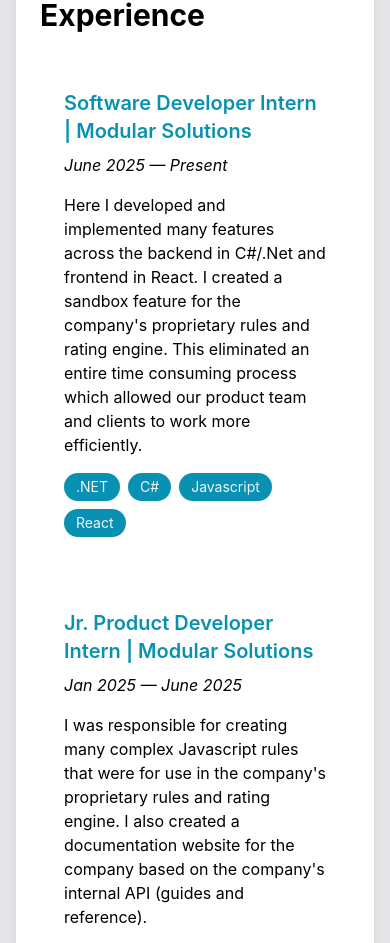
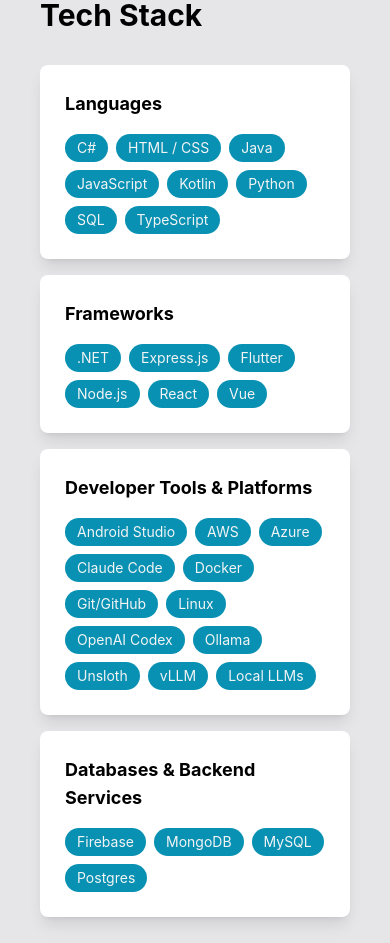
Before and after one commit to ryanwoong/portfolio-website, a Vue app: page / in a window 390 px wide. Shown: the part 1029-1972 px from the top of the page. Built offline with nearby package versions, Linux system fonts and the light colour scheme.

Commit message:
feat: update resume, change frontend

```diff
--- a/src/components/Experience.vue
+++ b/src/components/Experience.vue
@@ -1,26 +1,25 @@
 <script setup>
-import { defineProps } from 'vue';
+import { defineProps } from "vue";
 
 const props = defineProps({
   position: String,
   company: String,
   years: String,
   description: String,
-    skills: Array
+  skills: Array,
 });
 </script>
 
 <template>
   <div class="mb-6 max-w-3xl">
     <div
-            class="p-6"
+      class="p-6 border border-transparent rounded-lg backdrop-blur-md shadow-lg"
       :style="{
-                transition: 'background 0.3s ease, backdrop-filter 0.3s ease',
+        backgroundColor: '#ffffff',
+        transition: 'background 0.3s ease, backdrop-filter 0.3s ease, box-shadow 0.3s ease',
       }"
     >
-            <h3 class="text-xl font-semibold mb-2 text-cyan-600">
-                {{ position }} {{ company !== "" ? "|" : "" }} {{ company }}
-            </h3>
+      <h3 class="text-xl font-semibold mb-2 text-cyan-600">{{ position }} {{ company !== "" ? "|" : "" }} {{ company }}</h3>
       <p class="text-md text-black italic mb-4">{{ years }}</p>
       <p class="text-black max-w-2xl mb-4">{{ description }}</p>
       <div class="flex flex-wrap gap-2">
--- a/src/components/Experiences.vue
+++ b/src/components/Experiences.vue
@@ -1,14 +1,14 @@
 <script setup>
-    import { defineProps } from 'vue';
-    import Experience from './Experience.vue';
+import { defineProps } from "vue";
+import Experience from "./Experience.vue";
 
 const props = defineProps({
-        experiences: Array
+  experiences: Array,
 });
 </script>
 
 <template>
-    <div class="p-6 rounded-lg group backdrop-blur-md shadow-lg max-w-3xl" :style="{backgroundColor: '#ffffff'}">
+  <div class="p-6 rounded-lg group max-w-3xl">
     <h2 class="text-3xl font-bold mb-8 text-black">Experience</h2>
     <Experience
       v-for="(experience, index) in experiences"
--- a/src/components/Skills.vue
+++ b/src/components/Skills.vue
@@ -1,28 +1,73 @@
 <script setup>
-import { defineProps } from 'vue';
-import Skill from './Skill.vue';  // Import the Skill component
+import { defineProps } from "vue";
+import Skill from "./Skill.vue";
 
-// Define the props
 const props = defineProps({
   languages: Array,
-  technologiesFrameworks: Array
+  frameworks: Array,
+  developerTools: Array,
+  databases: Array,
 });
 </script>
 
 <template>
-  <div class="p-6 rounded-lg backdrop-blur-md shadow-lg max-w-3xl" :style="{backgroundColor: '#ffffff'}">
+  <div class="p-6 rounded-lg max-w-3xl">
     <h2 class="text-3xl font-bold mb-8 text-black">Tech Stack</h2>
 
-
-    <h2 class="text-lg font-bold mb-4 text-black">Languages</h2>
-    <div class="flex flex-wrap gap-2 overflow-x-auto">
-      <Skill v-for="(language, index) in languages" :key="'language-' + index" :name="language" />
+    <div
+      class="p-6 rounded-lg backdrop-blur-md shadow-lg border border-transparent mb-4"
+      :style="{ backgroundColor: '#ffffff' }"
+    >
+      <h2 class="text-lg font-bold mb-4 text-black">Languages</h2>
+      <div class="flex flex-wrap gap-2 overflow-x-auto">
+        <Skill
+          v-for="(language, index) in languages"
+          :key="'language-' + index"
+          :name="language"
+        />
+      </div>
     </div>
 
-    <h2 class="text-lg font-bold mt-6 mb-4 text-black">Technologies & Frameworks</h2>
-    <div class="flex flex-wrap gap-2 overflow-x-auto">
-      <Skill v-for="(tech, index) in technologiesFrameworks" :key="'tech-' + index" :name="tech" />
+    <div
+      class="p-6 rounded-lg backdrop-blur-md shadow-lg border border-transparent mb-4"
+      :style="{ backgroundColor: '#ffffff' }"
+    >
+      <h2 class="text-lg font-bold mb-4 text-black">Frameworks</h2>
+      <div class="flex flex-wrap gap-2 overflow-x-auto">
+        <Skill
+          v-for="(fw, index) in frameworks"
+          :key="'fw-' + index"
+          :name="fw"
+        />
+      </div>
     </div>
 
+    <div
+      class="p-6 rounded-lg backdrop-blur-md shadow-lg border border-transparent mb-4"
+      :style="{ backgroundColor: '#ffffff' }"
+    >
+      <h2 class="text-lg font-bold mb-4 text-black">Developer Tools & Platforms</h2>
+      <div class="flex flex-wrap gap-2 overflow-x-auto">
+        <Skill
+          v-for="(tool, index) in developerTools"
+          :key="'tool-' + index"
+          :name="tool"
+        />
+      </div>
+    </div>
+
+    <div
+      class="p-6 rounded-lg backdrop-blur-md shadow-lg border border-transparent"
+      :style="{ backgroundColor: '#ffffff' }"
+    >
+      <h2 class="text-lg font-bold mb-4 text-black">Databases & Backend Services</h2>
+      <div class="flex flex-wrap gap-2 overflow-x-auto">
+        <Skill
+          v-for="(db, index) in databases"
+          :key="'db-' + index"
+          :name="db"
+        />
+      </div>
+    </div>
   </div>
 </template>
--- a/src/data.json
+++ b/src/data.json
@@ -3,7 +3,7 @@
         {
             "title": "rymo",
             "img": "",
-            "description": "A local-first, infinite board-based knowledge canvas inspired by Miro. Feature rich with markdown, image, LaTeX support with many more.",
+            "description": "A local-first knowledge canvas inspired by Miro for building, arranging, and connecting notes, links, and media — fully offline. Uses a custom JSON encoder/decoder for portable, interoperable boards stored entirely on disk.",
             "link": "https://www.youtube.com/watch?v=MgRekuT9zlw",
             "skills": [
                 "Electron",
@@ -11,9 +11,9 @@
             ]
         },
         {
-            "title": "PetPals | 2nd Place",
+            "title": "Hack The Change 2024 | 2nd Place",
             "img": "",
-            "description": "Hack the Change 2024 in a team of 5. We built a anonmyous online platform designed to help users reflect on their emotions and connect with others in a supporting and uplifting environment. Users were able to create, view and edit their posts. While also adding comments to other users posts. We also implemented a game system where users could take care of a pet and earn coins whenever performing certain actions, users could buy cosmetics and other pets. An LLM was also used to ensure that comments and posts did not contain any harmful content, aswell as classify users posts based on a set of tones, themes and topics.",
+            "description": "2nd place at Hack The Change 2024 among 50+ teams. Built a mental health app with an LLM that classifies user journals by tone and theme, plus a content moderation filter to keep the community safe.",
             "link": "https://devpost.com/software/petpals-9jb2s1",
             "skills": [
                 "Express",
@@ -63,7 +63,20 @@
             "position": "Software Developer Intern",
             "company": "Modular Solutions",
             "years": "June 2025 — Present",
-            "description": "Here I developed and implemented many features across the backend in C#/.Net and frontend in React. I created a sandbox feature for the company's proprietary rules and rating engine. This eliminated an entire time consuming process which allowed our product team and clients to work more efficiently.",
+            "description": "Worked on C#/.NET backend and React frontend, full stack development. Built a JavaScript rule sandbox that replaced a time-consuming process. Also built a Python + LLM knowledge base that accelerated rule development ~5x and enabled teams to share accurate technical docs with clients.",
+            "skills": [
+                ".NET",
+                "C#",
+                "Javascript",
+                "Python",
+                "React"
+            ]
+        },
+        {
+            "position": "Jr. Product Developer Intern",
+            "company": "Modular Solutions",
+            "years": "Jan. 2025 — June 2025",
+            "description": "Delivered 30+ complex insurance rules in the company's proprietary JavaScript rules engine, increasing client product development speed by ~50%. Also built an internal documentation website covering API guides and reference material.",
             "skills": [
                 ".NET",
                 "C#",
@@ -72,13 +85,14 @@
             ]
         },
         {
-            "position": "Jr. Product Developer Intern",
-            "company": "Modular Solutions",
-            "years": "Jan 2025 — June 2025",
-            "description": "I was responsible for creating many complex Javascript rules that were for use in the company's proprietary rules and rating engine. I also created a documentation website for the company based on the company's internal API (guides and reference).",
+            "position": "Freelance Developer",
+            "company": "Self Employed",
+            "years": "Jan. 2020 — Present",
+            "description": "Developed custom websites, Discord bots, and scripts for 5+ clients serving 10,000+ users. Squashed 50+ critical bugs contributing to a 30% improvement in user satisfaction, and automated workflows reducing manual processing time by ~75%.",
             "skills": [
-                ".NET",
-                "C#",
+                "CSS",
+                "Discord.js",
+                "HTML",
                 "Javascript",
                 "React"
             ]
@@ -86,27 +100,55 @@
         {
             "position": "Software Developer",
             "company": "Toysoft",
-            "years": "July 2023 — Sept 2024",
-            "description": "At Toysoft I developed and implemented a Kotlin application and web application. The project was aimed to connect two clients (web application and Android phone) through WebRTC and stream the Android device's internal (and external, if connected) camera. I also implemented the server that handled the WebRTC handshake. The server also offloaded the incoming camera feed to a RTSP server.",
+            "years": "July 2023 — Sept. 2024",
+            "description": "Architected a Kotlin mobile app GUI and built a Node.js backend to handle WebRTC peer-to-peer communication. Automated camera feed transmission to RTSP servers, eliminating 100% of manual media storage intervention.",
             "skills": [
                 "CSS",
                 "HTML",
                 "Javascript",
-                "Kotlin"
-            ]
-        },
-        {
-            "position": "Freelance Developer",
-            "company": "",
-            "years": "2020 — Present",
-            "description": "Throughout the years I have been fortune to apply my skills and knowledge for clients. I have helped developed custom software solutions and help automate various processes. From creating custom tailored websites, Discord bots and scripts for these clients I have enjoyed working and creating such solutions.",
-            "skills": [
-                "CSS",
-                "Discord.js",
-                "HTML",
-                "Javascript",
-                "React"
+                "Kotlin",
+                "Node.js"
             ]
         }
-    ]
+    ],
+    "skills": {
+        "languages": [
+            "C#",
+            "HTML / CSS",
+            "Java",
+            "JavaScript",
+            "Kotlin",
+            "Python",
+            "SQL",
+            "TypeScript"
+        ],
+        "frameworks": [
+            ".NET",
+            "Express.js",
+            "Flutter",
+            "Node.js",
+            "React",
+            "Vue"
+        ],
+        "developerTools": [
+            "Android Studio",
+            "AWS",
+            "Azure",
+            "Claude Code",
+            "Docker",
+            "Git/GitHub",
+            "Linux",
+            "OpenAI Codex",
+            "Ollama",
+            "Unsloth",
+            "vLLM",
+            "Local LLMs"
+        ],
+        "databases": [
+            "Firebase",
+            "MongoDB",
+            "MySQL",
+            "Postgres"
+        ]
+    }
 }
--- a/src/views/HomeView.vue
+++ b/src/views/HomeView.vue
@@ -16,13 +16,11 @@
   RESUME: "resume",
 };
 
-const languages = ["C#", "Dart", "HTML / CSS", "Java", "JavaScript", "Kotlin", "Python", "SQL", "TypeScript"];
-
-const technologiesFrameworks = [".NET", "Android Studio", "AWS", "Azure", "Docker", "Express.js", "Firebase", "Flutter", "Git/GitHub", "Linux", "MongoDB", "MySQL", "Node.js", "Postgres", "React", "Vue"];
+const { projects, experiences, skills } = jsonData;
+const { languages, frameworks, developerTools, databases } = skills;
 
 const activeSection = ref("about");
 const mainContent = ref(null);
-const { projects, experiences } = jsonData;
 
 const updateActiveSection = () => {
   if (!mainContent.value) return;
@@ -89,12 +87,13 @@
     >
       <section
         id="about"
-        class="p-6 mb-2 md:mb-4 rounded-lg group backdrop-blur-md shadow-lg max-w-3xl"
+        class="p-6 mb-6 md:mb-4 rounded-lg group backdrop-blur-md shadow-lg max-w-3xl"
         :style="{ backgroundColor: '#ffffff' }"
       >
         <p class="mb-4 text-black">
           Hey! My name is
-          <span class="text-cyan-600 font-bold">Ryan</span>, a
+          <span class="text-cyan-600 font-bold">Ryan</span>
+          , a
           <span class="text-cyan-600 font-bold">student</span>
           and
           <span class="text-cyan-600 font-bold">passionate developer</span>
@@ -111,34 +110,39 @@
         </p>
         <p class="mb-4 text-black">
           As a child the world of technology always fascinated me, fast-forward to the present, and I now continue to strive to explore and learn everything I can. I have been fortunate enough to be able to own some amazing pieces of technology throughout my life which has allowed me to explore many different opportunites. From
-          <span class="text-cyan-600 font-bold">Raspberry Pi's</span>,
-          <span class="text-cyan-600 font-bold">VR Technology</span>,
-          <span class="text-cyan-600 font-bold">AI & Machine Learning</span>, I have dove into the endless possibilities of technology, constantly expanding my technology stack.
+          <span class="text-cyan-600 font-bold">Raspberry Pi's</span>
+          ,
+          <span class="text-cyan-600 font-bold">VR Technology</span>
+          ,
+          <span class="text-cyan-600 font-bold">AI & Machine Learning</span>
+          , I have dove into the endless possibilities of technology, constantly expanding my technology stack.
         </p>
       </section>
 
       <section
+        id="skills"
+        class="mb-6 md:mb-4"
+      >
+        <Skills
+          :languages="languages"
+          :frameworks="frameworks"
+          :developerTools="developerTools"
+          :databases="databases"
+        />
+      </section>
+
+      <section
         id="experience"
-        class="mb-6 mt-6 md:mb-12"
+        class="mb-6 md:mb-4"
       >
         <Experiences :experiences="experiences" />
       </section>
 
       <section
         id="projects-hackathons"
-        class="mb-6 md:mb-12"
+        class="mb-6 md:mb-4"
       >
         <Projects :projects="projects" />
-      </section>
-
-      <section
-        id="skills"
-        class="mb-6 md:mb-12"
-      >
-        <Skills
-          :languages="languages"
-          :technologiesFrameworks="technologiesFrameworks"
-        />
       </section>
     </main>
   </div>
```
Also changed, not shown: src/components/Project.vue (+14 -7 lines), src/components/Projects.vue (+5 -5 lines), 1 other file (tests, documents, lock files or other folders). Lines whose indentation alone changed are shown as unchanged.
